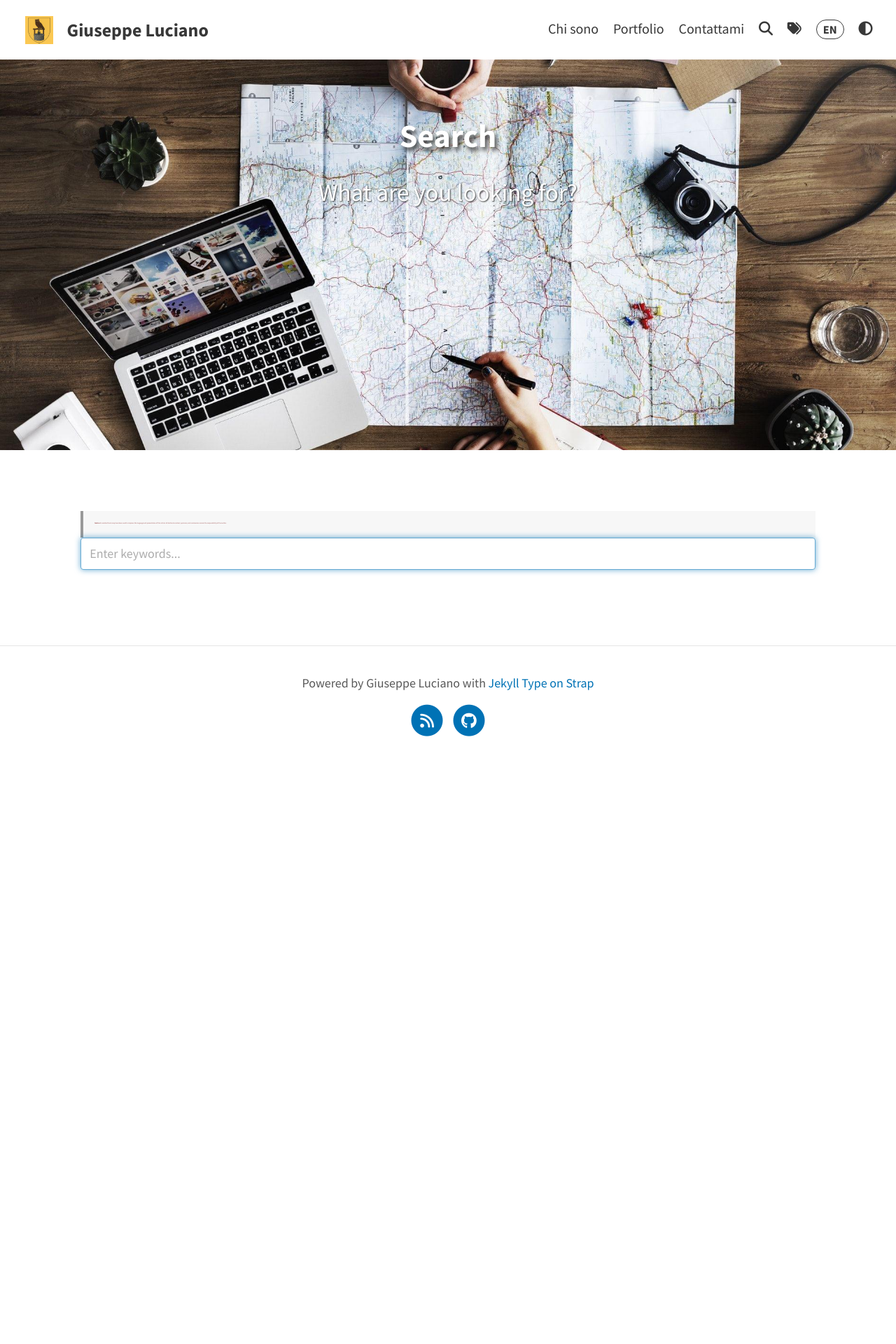
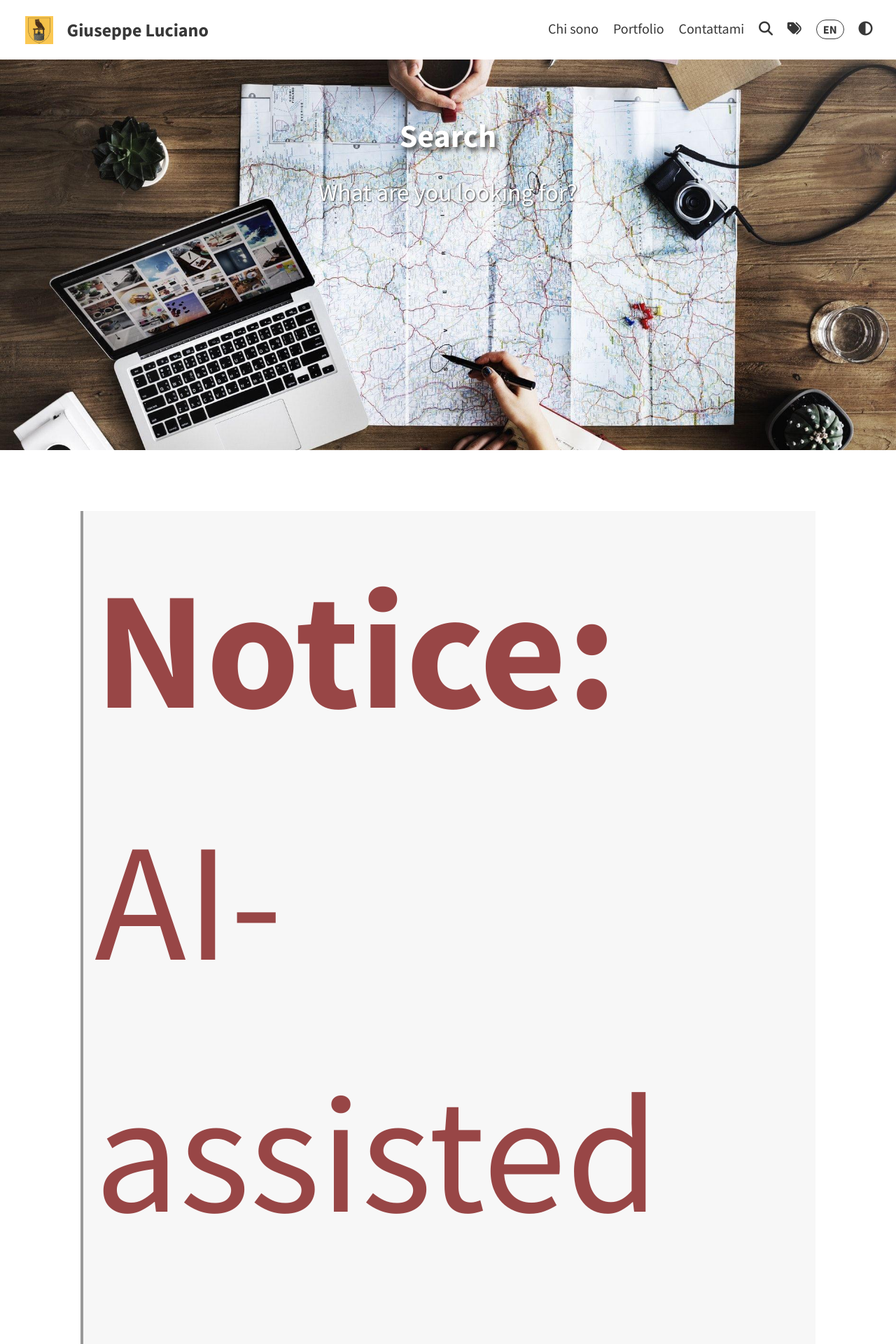
Before and after one commit to Sigfrido11/personal_website, a Jekyll site: the page built from pages/search.md, in a window 1280 px wide. Shown: the top 1920 px of the page at 70% size. Built offline with Jekyll 4.4.1, drawn with Linux system fonts in a browser that asks for light colours; a script that is not in the unit is left out; before the commit the page ends 1090 px from its top, so only the background shows below that.

Commit message:
ai waring

```diff
--- a/assets/css/main.scss
+++ b/assets/css/main.scss
@@ -12,7 +12,7 @@
     padding: 1rem;
     border-left: 4px solid #999;
     background: rgba(21, 20, 20, 0.03);
-    font-size: 0.15rem;
+    font-size: 15rem;
     color: #984646;
 }
 
```
